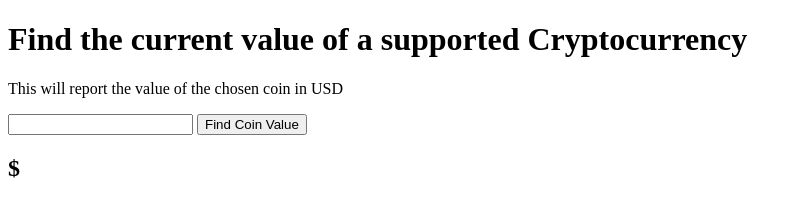
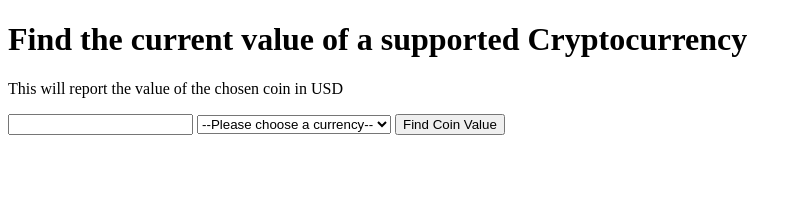
Before and after one commit to jwagdav/myCryptoKeeper, a plain HTML site: page index.html in a window 1280 px wide. Both pictures are taken after a click on the button "Find Coin Value". Shown: the whole page, without its empty margins (0-802 px from the left). Drawn offline with Linux system fonts and the light colour scheme; no server answers.

Commit message:
Added functionality to choose from a few different major currencies. Added a description of the crypto to the dom.

```diff
--- a/index.html
+++ b/index.html
@@ -7,13 +7,28 @@
     <title>Crypto Keeper</title>
 </head>
 <body>
-    <h1>Find the current value of a supported Cryptocurrency</h1>
-    <p>This will report the value of the chosen coin in USD</p>
+    <main class="app">
+        <h1>Find the current value of a supported Cryptocurrency</h1>
+        <p>This will report the value of the chosen coin in USD</p>
 
-    <input type="text" value="" name="Coin">
-    <button>Find Coin Value</button>
+        <input type="text" value="" name="Coin">
+        <select name="currency" id="currency">
+            <option value="">--Please choose a currency--</option>
+            <option value="usd">usd</option>
+            <option value="cad">cad</option>
+            <option value="eur">eur</option>
+            <option value="gbp">gbp</option>
+            <option value="aud">aud</option>
+        </select>
+        <button>Find Coin Value</button>
 
-    <h2>$</h2>
+        <h2></h2>
+    </main>
+
+    <section class="info">
+
+    </section>
+
     <script src="main.js"></script>
 </body>
 </html>
--- a/main.js
+++ b/main.js
@@ -4,6 +4,7 @@ document.querySelector('button').addEventListener('click', getFetch);
 
 function getFetch(){
     const coin = document.querySelector('input').value;
+    const currency = document.querySelector('#currency').value;
     const url = `https://api.coingecko.com/api/v3/coins/${coin}`;
 
     fetch(url)
@@ -11,7 +12,10 @@ function getFetch(){
         .then(data => {
             console.log(data);
             const h2 = document.querySelector('h2');
-            h2.innerText += data.market_data.current_price.usd;
+            h2.innerText = `$ ${data.market_data.current_price[currency]}`;
+
+            const info = document.querySelector('.info');
+            info.innerHTML = `<h1>${data.name}<h1> </p>${data.description.en}</p>`;
         })
 
         .catch(err => {
```
